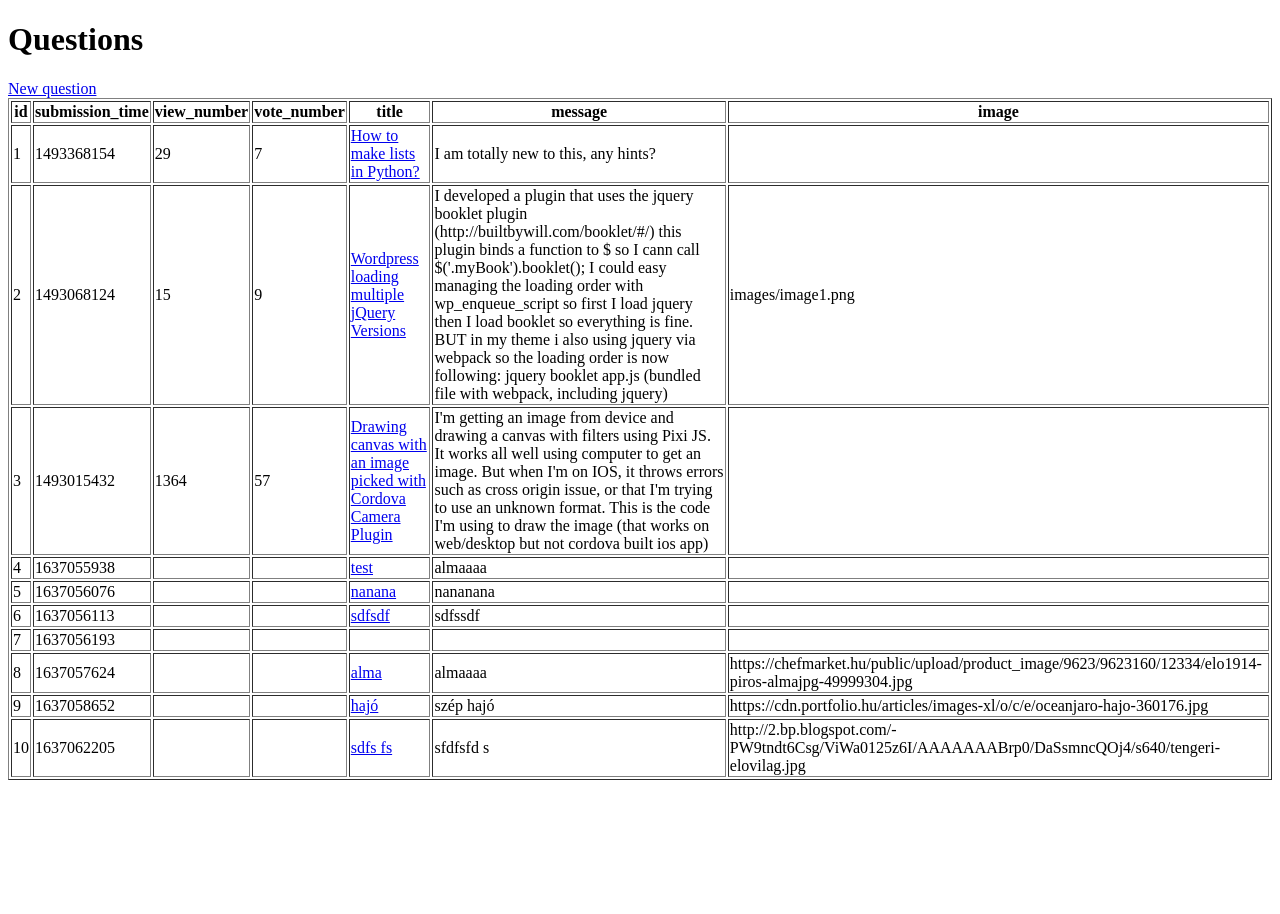
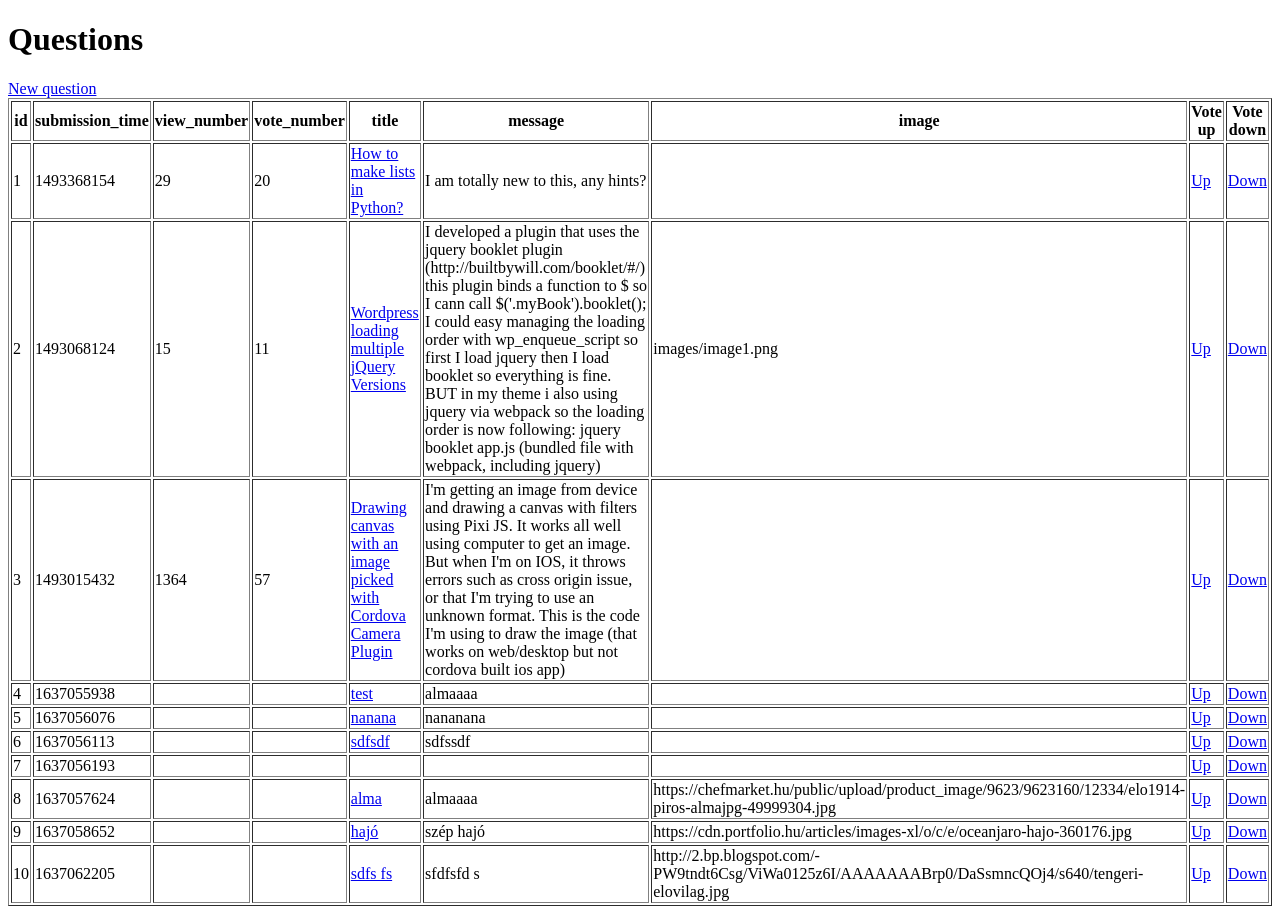
Before and after one commit to kovesdieszter/Ask-mate, a Flask app: page / in a window 1280 px wide. Before the commit the page ends 780 px from the top, so only its background shows below. Run offline with Flask 2, Linux system fonts and the light colour scheme; some libraries are stand-ins or nearby versions.

Commit message:
Add vote funvtions

```diff
--- a/connection.py
+++ b/connection.py
@@ -26,6 +26,19 @@ def get_all_user_story(datatype_file):
 #  Dia
 
 #  Eniko
+def change_vote(question, changer):
+    data = get_all_user_story(DATA_FILE_PATH)
+    with open(DATA_FILE_PATH, 'w', newline='') as file:
+        writer = csv.DictWriter(file, fieldnames=DATA_HEADER)
+        writer.writeheader()
+        for question_data in data:
+            if question_data['id'] == question['id']:
+                question_data['vote_number'] = int(question_data.get('vote_number', 0)) + changer
+                writer.writerow(question_data)
+            else:
+                writer.writerow(question_data)
+
+
 def write_new_question(new_question):
     new_question = new_question.to_dict()
     data = get_all_user_story(DATA_FILE_PATH)
--- a/data_manager.py
+++ b/data_manager.py
@@ -21,6 +21,9 @@ def get_data(data):
 #  Dia
 
 #  Eniko
+def change_vote(question, changer):
+    return connection.change_vote(question, changer)
+
 def write_new_question(new_question):
     return connection.write_new_question(new_question)
 
--- a/sample_data/question.csv
+++ b/sample_data/question.csv
@@ -1,6 +1,6 @@
 id,submission_time,view_number,vote_number,title,message,image
-1,1493368154,29,7,How to make lists in Python?,"I am totally new to this, any hints?",
-2,1493068124,15,9,Wordpress loading multiple jQuery Versions,"I developed a plugin that uses the jquery booklet plugin (http://builtbywill.com/booklet/#/) this plugin binds a function to $ so I cann call $('.myBook').booklet();
+1,1493368154,29,20,How to make lists in Python?,"I am totally new to this, any hints?",
+2,1493068124,15,11,Wordpress loading multiple jQuery Versions,"I developed a plugin that uses the jquery booklet plugin (http://builtbywill.com/booklet/#/) this plugin binds a function to $ so I cann call $('.myBook').booklet();
 
 I could easy managing the loading order with wp_enqueue_script so first I load jquery then I load booklet so everything is fine.
 
--- a/server.py
+++ b/server.py
@@ -38,6 +38,26 @@ def display_question(question_id):
 #  Dia
 
 #  Eniko
+@app.route('/question/<question_id>/vote_up')
+def vote_up(question_id):
+    questions = data_manager.get_data('questions')
+    for q in questions:
+        if q['id'] == question_id:
+            question = q
+            data_manager.change_vote(question, 1)
+    return redirect('/')
+
+
+@app.route('/question/<question_id>/vote_down')
+def vote_down(question_id):
+    questions = data_manager.get_data('questions')
+    for q in questions:
+        if q['id'] == question_id:
+            question = q
+            data_manager.change_vote(question, -1)
+    return redirect('/')
+
+
 @app.route('/question/<question_id>/edit', methods=['GET', 'POST'])
 def edit_question(question_id):
     if request.method == 'POST':
--- a/templates/list.html
+++ b/templates/list.html
@@ -17,6 +17,8 @@
                 {% for item in header %}
                     <th><strong> {{ item }} </strong></th>
                 {% endfor %}
+                    <th><strong>Vote up</strong></th>
+                    <th><strong>Vote down</strong></th>
                     </form>
 
             </tr>
@@ -32,6 +34,8 @@
                 <a href="/question/{{ item['id'] }}">{{ item.title }} </a></td>
                 <td>{{ item.message }}</td>
                 <td>{{ item.image }}</td>
+                <td><a href={{ url_for('vote_up', question_id=item.id) }}>Up</a> </td>
+                <td><a href={{ url_for('vote_down', question_id=item.id) }}>Down</a></td>
             </tr>
             {% endfor %}
             </form>
```
